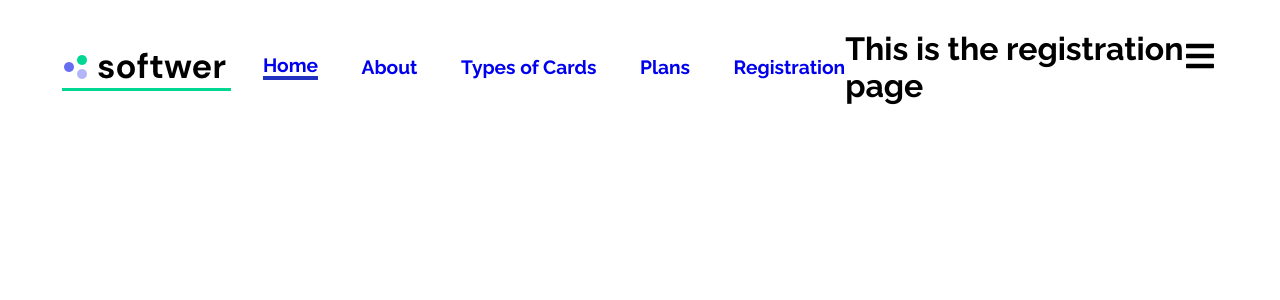
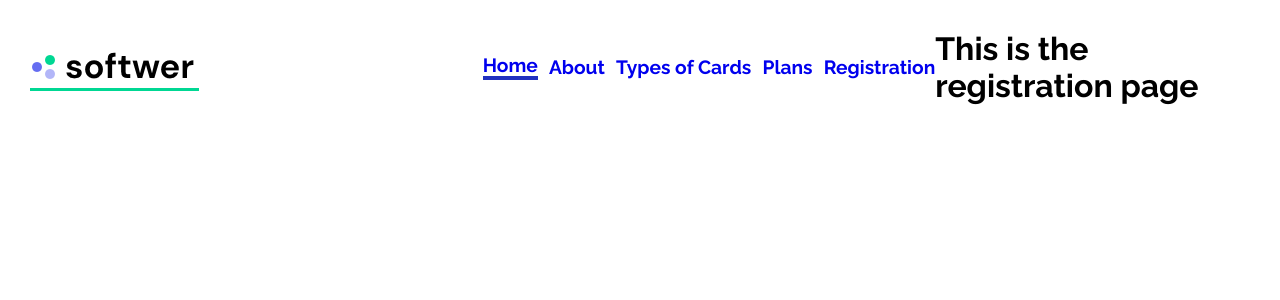
Before and after one commit to Trend20/Softwer, a React (Create React App) app: page /registration in a window 1280 px wide. Shown: the top 300 px of the page. Built offline with nearby package versions, Linux system fonts and the light colour scheme.

Commit message:
adding components absolute path

```diff
--- a/src/components/Navbar/Navbar.css
+++ b/src/components/Navbar/Navbar.css
@@ -9,8 +9,7 @@
 
 .logo{
     display: flex;
-    width: 20%;
-    justify-content: center;
+    width: 50%;
     cursor: pointer;
 }
 
@@ -58,4 +57,5 @@ Link{
     right: 5%;
     top: 5%;
     font-size: 2rem;
+    display: none;
 }
```
